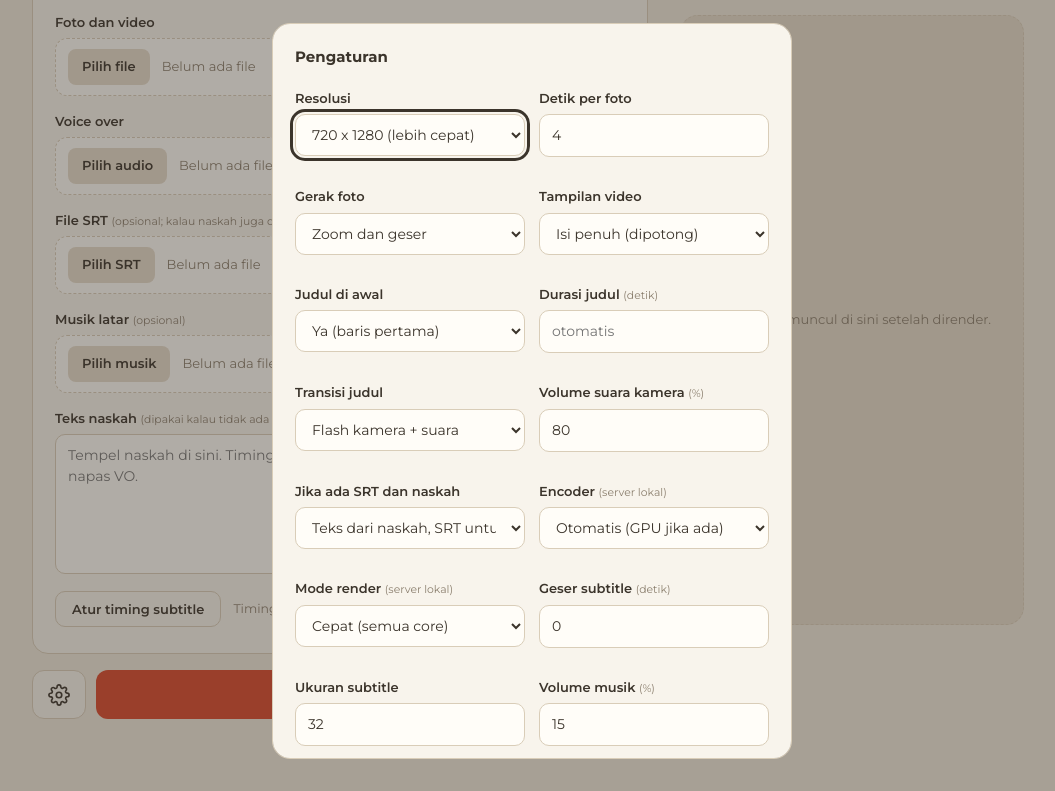
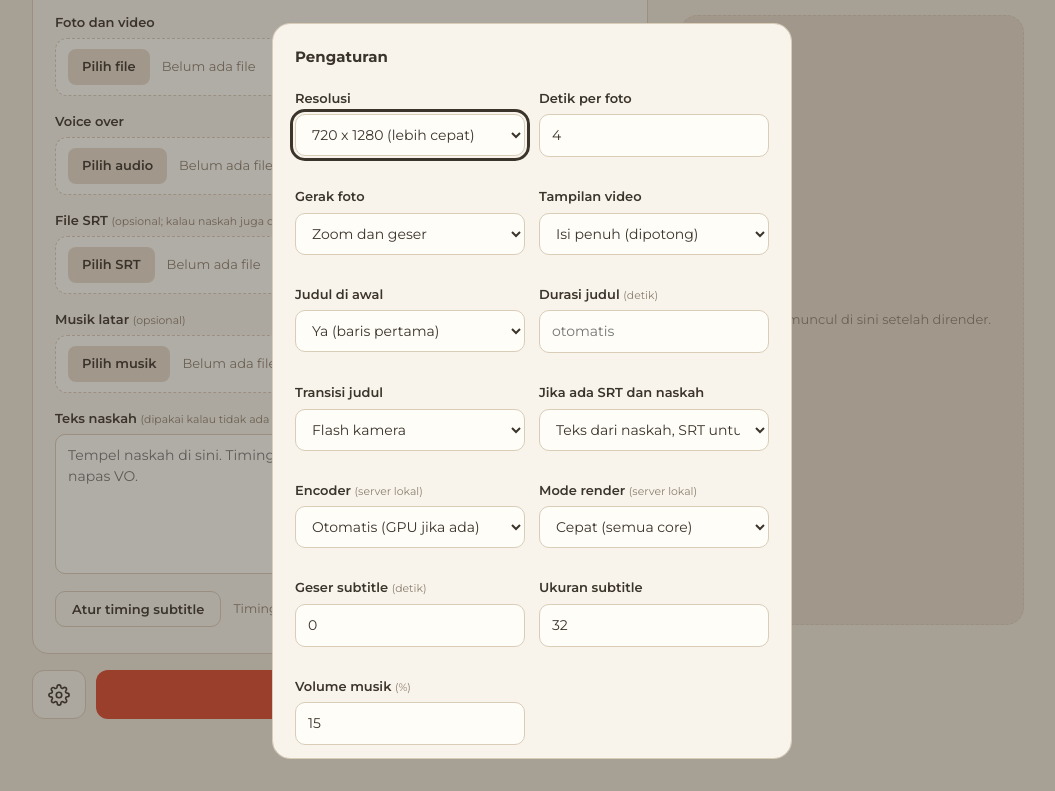
Before and after one commit to Nogain-JustPain/Qiudit, a website built with Vite: page index.html in a window 1280 px wide. Both pictures are taken after a click on the button "Pengaturan". Shown: the part 265-1056 px from the top of the page, without its empty margins (108-1163 px from the left). Built offline with nearby package versions, Linux system fonts and the light colour scheme; files whose address does not match are found by name; what @ffmpeg/ffmpeg would draw is missing.

Commit message:
Add files via upload

```diff
--- a/index.html
+++ b/index.html
@@ -149,8 +149,7 @@ button#tdone:hover{background:#26211b}
         <select id="usetitle"><option value="on">Ya (baris pertama)</option><option value="off">Tidak</option></select></label>
       <label class="field"><span>Durasi judul <small>(detik)</small></span><input id="titlesec" type="number" min="0" step="0.5" placeholder="otomatis"></label>
       <label class="field"><span>Transisi judul</span>
-        <select id="titlefx"><option value="flash">Flash kamera + suara</option><option value="slide">Slide</option></select></label>
-      <label class="field"><span>Volume suara kamera <small>(%)</small></span><input id="sfxvol" type="number" min="0" max="100" step="5" value="80"></label>
+        <select id="titlefx"><option value="flash">Flash kamera</option><option value="slide">Slide</option></select></label>
       <label class="field"><span>Jika ada SRT dan naskah</span>
         <select id="srtmode"><option value="ref">Teks dari naskah, SRT untuk waktu</option><option value="srt">Pakai teks dari SRT</option></select></label>
       <label class="field"><span>Encoder <small>(server lokal)</small></span>
```
